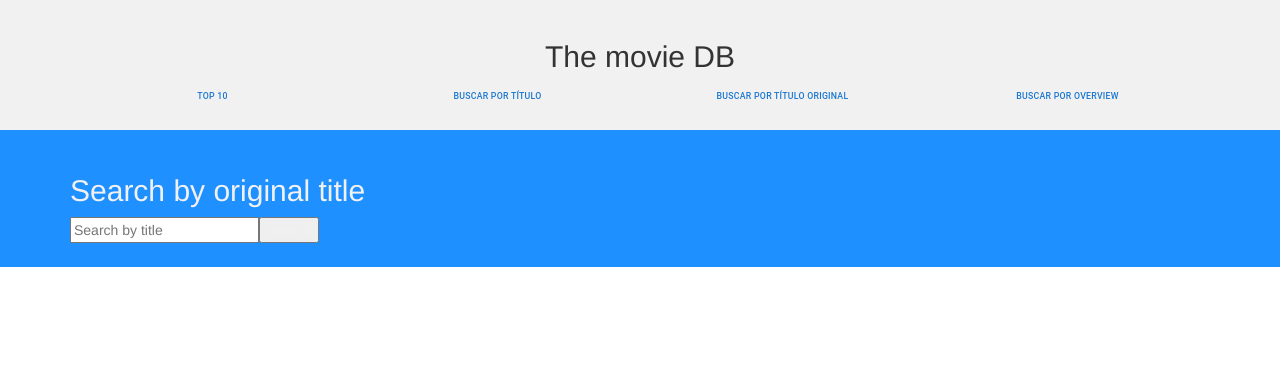
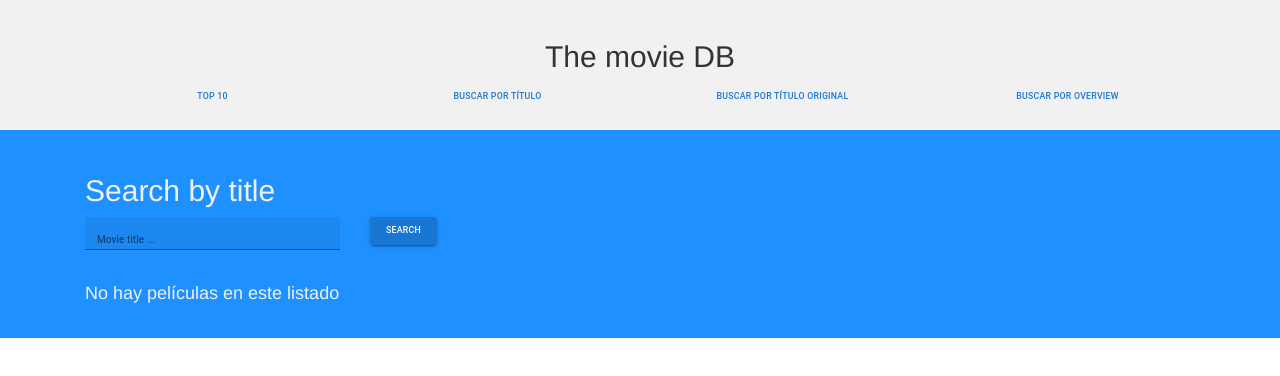
Before and after one commit to jonatangf/btc-final-assigment, a React (Create React App) app: page /search-by-original-title in a window 1280 px wide. Shown: the top 376 px of the page. Built offline with nearby package versions, Linux system fonts and the light colour scheme.

Commit message:
Search by title basic functionality is finished

```diff
--- a/src/components/MovieList.jsx
+++ b/src/components/MovieList.jsx
@@ -4,8 +4,8 @@ const MovieList = ({movies}) => {
     return (
         <div className="row movie-list">
             {movies === undefined || movies.length === 0 ? (
-                <div className="movie-list__empty">
-                    <h2>No hay películas en este listado</h2>
+                <div className="container">
+                    <h4>No hay películas en este listado</h4>
                 </div>
             ) : (
                 movies.map(movie => (
--- a/src/index.css
+++ b/src/index.css
@@ -22,6 +22,12 @@
     margin-bottom: 8px;
 }
 
-#filled-search {
+.search-field {
+    width: 100%;
+    height: auto;
+    margin-bottom: 24px;
+}
+
+.search-field input {
     color: #f1f1f1;
 }
--- a/src/sections/body/Body.jsx
+++ b/src/sections/body/Body.jsx
@@ -1,5 +1,5 @@
 import {Route, Routes} from "react-router-dom";
-import SearchByTitle from "./SearchByTitle";
+import SearchBySpanishTitle from "./SearchBySpanishTitle";
 import SearchByOriginalTitle from "./SearchByOriginalTitle";
 import SearchByOverview from "./SearchByOverview";
 import Top10Movies from "./Top10Movies";
@@ -10,7 +10,7 @@ const Body = () => {
             <div className="container">
                 <Routes>
                     <Route path="/" element={<Top10Movies/>}/>
-                    <Route path="/search-by-title" element={<SearchByTitle/>}/>
+                    <Route path="/search-by-title" element={<SearchBySpanishTitle/>}/>
                     <Route path="/search-by-original-title" element={<SearchByOriginalTitle/>}/>
                     <Route path="/search-by-overview" element={<SearchByOverview/>}/>
                 </Routes>
--- a/src/sections/body/SearchByOriginalTitle.jsx
+++ b/src/sections/body/SearchByOriginalTitle.jsx
@@ -1,11 +1,48 @@
+import {useDispatch, useSelector} from "react-redux";
+import {useState} from "react";
+import {getByOriginalTitle} from "../../store/actions";
+import {Button, TextField} from "@mui/material";
+import LoadingComponent from "../../components/LoadingComponent";
+import MovieList from "../../components/MovieList";
+
 const SearchByOriginalTitle = () => {
+    const dispatch = useDispatch();
+    const titleMovies = useSelector(state => state.originalTitleMovies);
+    const titleMoviesLoading = useSelector(state => state.originalTitleMoviesLoading);
+
+    const [searchTitle, setSearchTitle] = useState('');
+
+    async function searchByTitle() {
+        dispatch(getByOriginalTitle(searchTitle));
+    }
+
+    const handleOnChange = (e) => {
+        setSearchTitle(e.target.value);
+    };
+
     return (
-        <div className="search-by-title">
-            <h2>Search by original title</h2>
-            <form>
-                <input type="text" placeholder="Search by title"/>
-                <button type="submit">Search</button>
-            </form>
+        <div className="container search-by-title">
+            <h2>Search by title</h2>
+            <div className="row search-field">
+                <div className="col-sm-3">
+                    <TextField fullWidth
+                               label="Movie title ..."
+                               type="search"
+                               variant="filled"
+                               onChange={handleOnChange}
+                    />
+                </div>
+                <div className="col-sm-2">
+                    <Button variant="contained"
+                            color="primary"
+                            onClick={searchByTitle}>Search</Button>
+                </div>
+            </div>
+            <div className="row">
+                <div className="container">
+                    {titleMoviesLoading ? <LoadingComponent/> : <MovieList movies={titleMovies}/>}
+                </div>
+            </div>
         </div>
     );
 };
--- a/src/sections/body/SearchByTitle.jsx
+++ b/src/sections/body/SearchBySpanishTitle.jsx
@@ -1,20 +1,20 @@
 import {Button, TextField} from "@mui/material";
-import {getByTitle} from "../../store/actions";
+import {getBySpanishTitle} from "../../store/actions";
 import {useDispatch, useSelector} from "react-redux";
 import LoadingComponent from "../../components/LoadingComponent";
 import MovieList from "../../components/MovieList";
 import {useState} from "react";
 
-const SearchByTitle = () => {
+const SearchBySpanishTitle = () => {
 
     const dispatch = useDispatch();
-    const titleMovies = useSelector(state => state.titleMovies);
-    const titleMoviesLoading = useSelector(state => state.titleMoviesLoading);
+    const titleMovies = useSelector(state => state.spanishTitleMovies);
+    const titleMoviesLoading = useSelector(state => state.spanishTitleMoviesLoading);
 
     const [searchTitle, setSearchTitle] = useState('');
 
     async function searchByTitle() {
-        dispatch(getByTitle(searchTitle));
+        dispatch(getBySpanishTitle(searchTitle));
     }
 
     const handleOnChange = (e) => {
@@ -24,22 +24,19 @@ const SearchByTitle = () => {
     return (
         <div className="container search-by-title">
             <h2>Search by title</h2>
-            <div className="row">
+            <div className="row search-field">
                 <div className="col-sm-3">
-                    <TextField
-                        id="filled-search"
-                        label="Search field"
-                        type="search"
-                        variant="filled"
+                    <TextField fullWidth
+                               label="Movie title ..."
+                               type="search"
+                               variant="filled"
+                               onChange={handleOnChange}
                     />
                 </div>
                 <div className="col-sm-2">
                     <Button variant="contained"
                             color="primary"
-                            onClick={searchByTitle}
-                            onChange={handleOnChange}
-                            value={searchTitle}
-                    >Search</Button>
+                            onClick={searchByTitle}>Search</Button>
                 </div>
             </div>
             <div className="row">
@@ -51,4 +48,4 @@ const SearchByTitle = () => {
     );
 };
 
-export default SearchByTitle;
+export default SearchBySpanishTitle;
--- a/src/store/actions.js
+++ b/src/store/actions.js
@@ -3,9 +3,12 @@ import api from "../config/api";
 export const GET_TOP_10_MOVIES = 'GET_TOP_10_MOVIES';
 export const GET_TOP_10_MOVIES_SUCCESS = 'GET_TOP_10_MOVIES_SUCCESS';
 export const GET_TOP_10_MOVIES_ERROR = 'GET_TOP_10_MOVIES_ERROR';
-export const GET_TITLE_MOVIES = 'GET_BY_TITLE';
-export const GET_TITLE_MOVIES_SUCCESS = 'GET_BY_TITLE_SUCCESS';
-export const GET_TITLE_MOVIES_ERROR = 'GET_BY_TITLE_ERROR';
+export const GET_MOVIES_BY_ORIGINAL_TITLE = 'GET_MOVIES_BY_ORIGINAL_TITLE';
+export const GET_MOVIES_BY_ORIGINAL_TITLE_SUCCESS = 'GET_MOVIES_BY_ORIGINAL_TITLE_SUCCESS';
+export const GET_MOVIES_BY_ORIGINAL_TITLE_ERROR = 'GET_MOVIES_BY_ORIGINAL_TITLE_ERROR';
+export const GET_MOVIES_BY_SPANISH_TITLE = 'GET_MOVIES_BY_SPANISH_TITLE';
+export const GET_MOVIES_BY_SPANISH_TITLE_SUCCESS = 'GET_MOVIES_BY_SPANISH_TITLE_SUCCESS';
+export const GET_MOVIES_BY_SPANISH_TITLE_ERROR = 'GET_MOVIES_BY_SPANISH_TITLE_ERROR';
 
 const apiKey = 'ddf5af5309b1e67e890410fccc76406b';
 
@@ -27,20 +30,30 @@ export const getTop10Movies = () => async (dispatch) => {
         });
 };
 
-export const getByTitle = (title) => async (dispatch) => {
-    api.get('search/movie?api_key=' + apiKey + '&query=' + title)
+export const getByOriginalTitle = (title) => async (dispatch) => {
+    return dispatch(getByTitle(title, 'en-US', GET_MOVIES_BY_ORIGINAL_TITLE_SUCCESS,
+        GET_MOVIES_BY_ORIGINAL_TITLE_ERROR));
+};
+
+export const getBySpanishTitle = (title) => async (dispatch) => {
+    return dispatch(getByTitle(title, 'es-ES', GET_MOVIES_BY_SPANISH_TITLE_SUCCESS,
+        GET_MOVIES_BY_SPANISH_TITLE_ERROR));
+};
+
+const getByTitle = (title, language, successAction, errorAction) => async (dispatch) => {
+    api.get('search/movie?api_key=' + apiKey + '&query=' + title + "&language=" + language)
         .then(response => {
             console.log(response);
             return dispatch({
-                type: GET_TITLE_MOVIES_SUCCESS,
+                type: successAction,
                 payload: response.data.results
             })
         })
         .catch(error => {
             console.log(error);
             return dispatch({
-                type: GET_TITLE_MOVIES_ERROR,
+                type: errorAction,
                 payload: error
             })
         });
-};
+}
--- a/src/store/reducer.js
+++ b/src/store/reducer.js
@@ -1,10 +1,10 @@
 import * as actions from "./actions";
 
 const initialState = {
+    top10Movies: [],
     top10MoviesLoading: false,
-    top10Movies: [],
-    titleMovies: [],
-    titleMoviesLoading: false,
+    spanishTitleMovies: [],
+    spanishTitleMoviesLoading: false,
 };
 
 function reducer(
@@ -30,16 +30,39 @@ function reducer(
                 top10MoviesLoading: false,
                 top10Movies: [],
             };
-        case actions.GET_TITLE_MOVIES:
+        case actions.GET_MOVIES_BY_SPANISH_TITLE:
             return {
                 ...state,
-                titleMoviesLoading: true,
+                spanishTitleMoviesLoading: true,
             };
-        case actions.GET_TITLE_MOVIES_SUCCESS:
+        case actions.GET_MOVIES_BY_SPANISH_TITLE_SUCCESS:
             return {
                 ...state,
-                titleMoviesLoading: false,
-                titleMovies: action.payload,
+                spanishTitleMoviesLoading: false,
+                spanishTitleMovies: action.payload,
+            };
+        case actions.GET_MOVIES_BY_SPANISH_TITLE_ERROR:
+            return {
+                ...state,
+                spanishTitleMoviesLoading: false,
+                spanishTitleMovies: [],
+            };
+        case actions.GET_MOVIES_BY_ORIGINAL_TITLE:
+            return {
+                ...state,
+                originalTitleMoviesLoading: true,
+            };
+        case actions.GET_MOVIES_BY_ORIGINAL_TITLE_SUCCESS:
+            return {
+                ...state,
+                originalTitleMoviesLoading: false,
+                originalTitleMovies: action.payload,
+            };
+        case actions.GET_MOVIES_BY_ORIGINAL_TITLE_ERROR:
+            return {
+                ...state,
+                originalTitleMoviesLoading: false,
+                originalTitleMovies: [],
             };
         default:
             return state;
```
